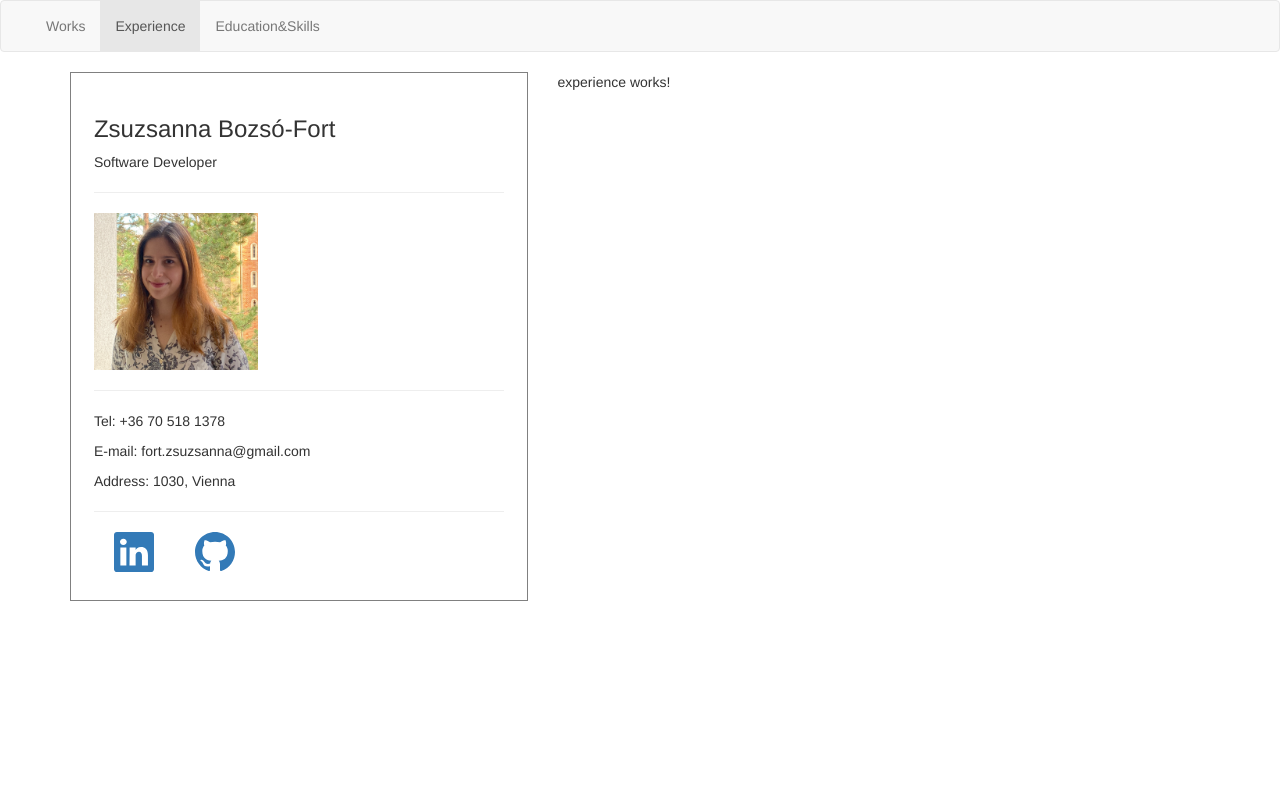
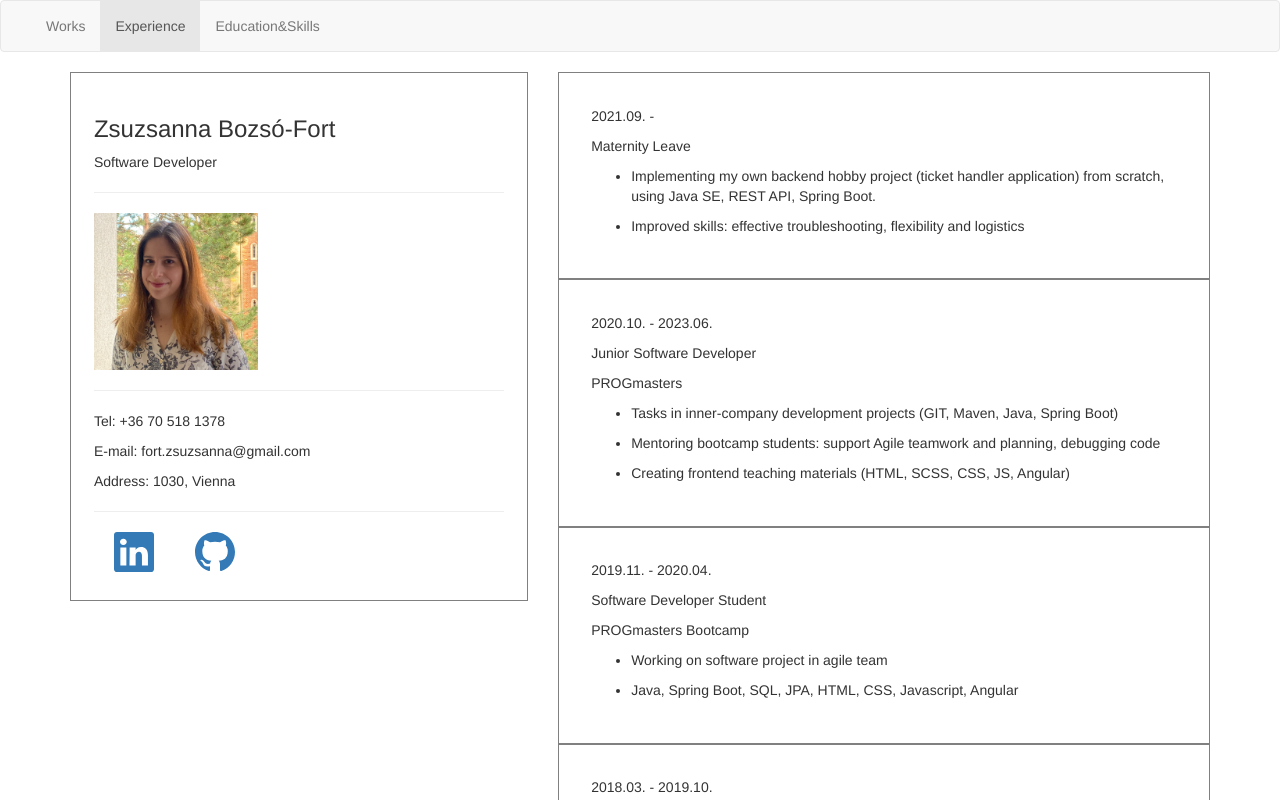
Before and after one commit to fortzsu/angular-cv-bozso-fort, an Angular app: page /experience in a window 1280 px wide. Shown: the top 800 px of the page. Built offline with nearby package versions, Linux system fonts and the light colour scheme.

Commit message:
experiences component works

```diff
--- a/src/app/infos/experience/experience.component.css
+++ b/src/app/infos/experience/experience.component.css
@@ -0,0 +1,4 @@
+.holder-class {
+  border: 1px solid grey;
+  padding: 5%;
+}
--- a/src/app/infos/experience/experience.component.html
+++ b/src/app/infos/experience/experience.component.html
@@ -1 +1,10 @@
-<p>experience works!</p>
+<div class="holder-class" *ngFor="let experience of experiences">
+  <p>{{ experience.dates }}</p>
+  <p>{{ experience.role }}</p>
+  <p>{{ experience.company }}</p>
+  <div *ngFor="let task of experience.tasks">
+    <ul>
+      <li>{{ task }}
+    </ul>
+  </div>
+</div>
--- a/src/app/infos/experience/experience.component.ts
+++ b/src/app/infos/experience/experience.component.ts
@@ -1,10 +1,21 @@
-import { Component } from '@angular/core';
+import {Component, OnInit} from '@angular/core';
+import {ExperienceService} from "../../service/experience.service";
+import {ExperienceInfoModel} from "../../model/experience-info.model";
 
 @Component({
   selector: 'app-experience',
   templateUrl: './experience.component.html',
   styleUrl: './experience.component.css'
 })
-export class ExperienceComponent {
+export class ExperienceComponent implements OnInit{
+
+  experiences: ExperienceInfoModel[];
+
+  constructor(private experienceService: ExperienceService) {
+  }
+
+  ngOnInit() {
+    this.experiences = this.experienceService.getExperience();
+  }
 
 }
--- a/src/app/model/experience-info.model.ts
+++ b/src/app/model/experience-info.model.ts
@@ -1,9 +1,5 @@
 export class ExperienceInfoModel {
 
-  private dates: string = '';
-  private role: string = '';
-  private tasks: String[] = [];
-  private company: string = '';
-
-  constructor(dates: string, role: string, tasks: String[], company?: string) {}
+  constructor(public dates: string, public role: string,
+              public tasks: String[], public company?: string) {}
 }
--- a/src/app/service/experience.service.ts
+++ b/src/app/service/experience.service.ts
@@ -1,5 +1,4 @@
 import {Injectable} from '@angular/core';
-import {EducationInfoModel} from "../model/education-info.model";
 import {ExperienceInfoModel} from "../model/experience-info.model";
 
 @Injectable({
@@ -7,12 +6,12 @@ import {ExperienceInfoModel} from "../model/experience-info.model";
 })
 export class ExperienceService {
 
-  private experiences: ExperienceInfoModel[] = [
+  experiences: ExperienceInfoModel[] = [
     new ExperienceInfoModel('2021.09. - ', 'Maternity Leave', [
       'Implementing my own backend hobby project (ticket handler application) from scratch, ' +
       'using Java SE, REST API, Spring Boot.',
       'Improved skills: effective troubleshooting, flexibility and logistics'
-    ]),
+    ], ''),
     new ExperienceInfoModel('2020.10. - 2023.06.', 'Junior Software Developer', [
       'Tasks in inner-company development projects (GIT, Maven, Java, Spring Boot)',
       'Mentoring bootcamp students: support Agile teamwork and planning, debugging code',
@@ -37,4 +36,8 @@ export class ExperienceService {
 
   constructor() {
   }
+
+  getExperience(): ExperienceInfoModel[] {
+    return this.experiences.slice();
+  }
 }
```
Also changed, not shown: 1 other file (tests, documents, lock files or other folders).
